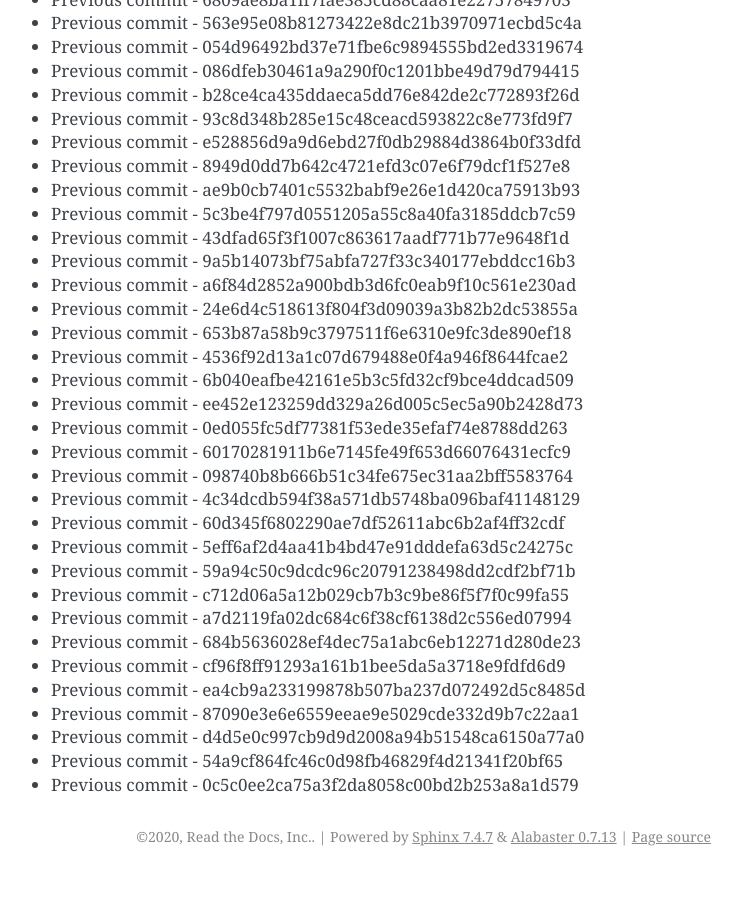
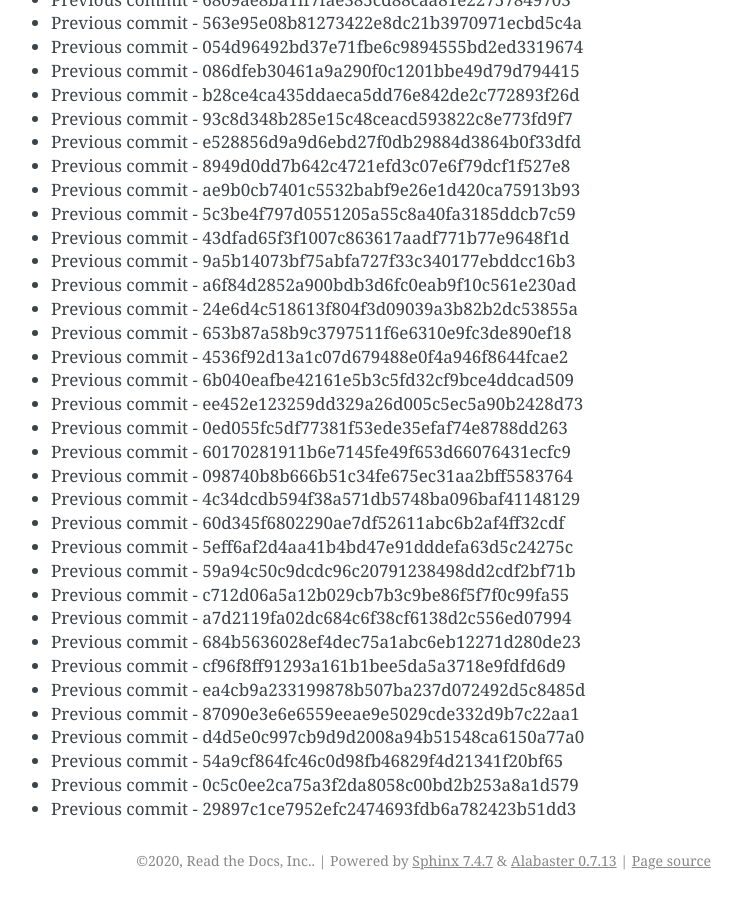
Before and after one commit to readthedocs/rtd-git-stresstest, a Sphinx documentation site: the page built from docs/updates.rst, in a window 1280 px wide and 900 px high, scrolled down 54651 px. Shown: the whole window, without its empty margins (399-1141 px from the left). Built offline with Sphinx 7.4.7, drawn with Linux system fonts in a browser that asks for light colours; before the commit the page ends 55527 px from its top, so only the background shows below that.

Commit message:
Generating commit from previous: 29897c1ce7952efc2474693fdb6a782423b51dd3

```diff
--- a/docs/updates.rst
+++ b/docs/updates.rst
@@ -2328,3 +2328,4 @@ It can be tested for any performance characteristics.
 * Previous commit - d4d5e0c997cb9d9d2008a94b51548ca6150a77a0
 * Previous commit - 54a9cf864fc46c0d98fb46829f4d21341f20bf65
 * Previous commit - 0c5c0ee2ca75a3f2da8058c00bd2b253a8a1d579
+* Previous commit - 29897c1ce7952efc2474693fdb6a782423b51dd3
```
